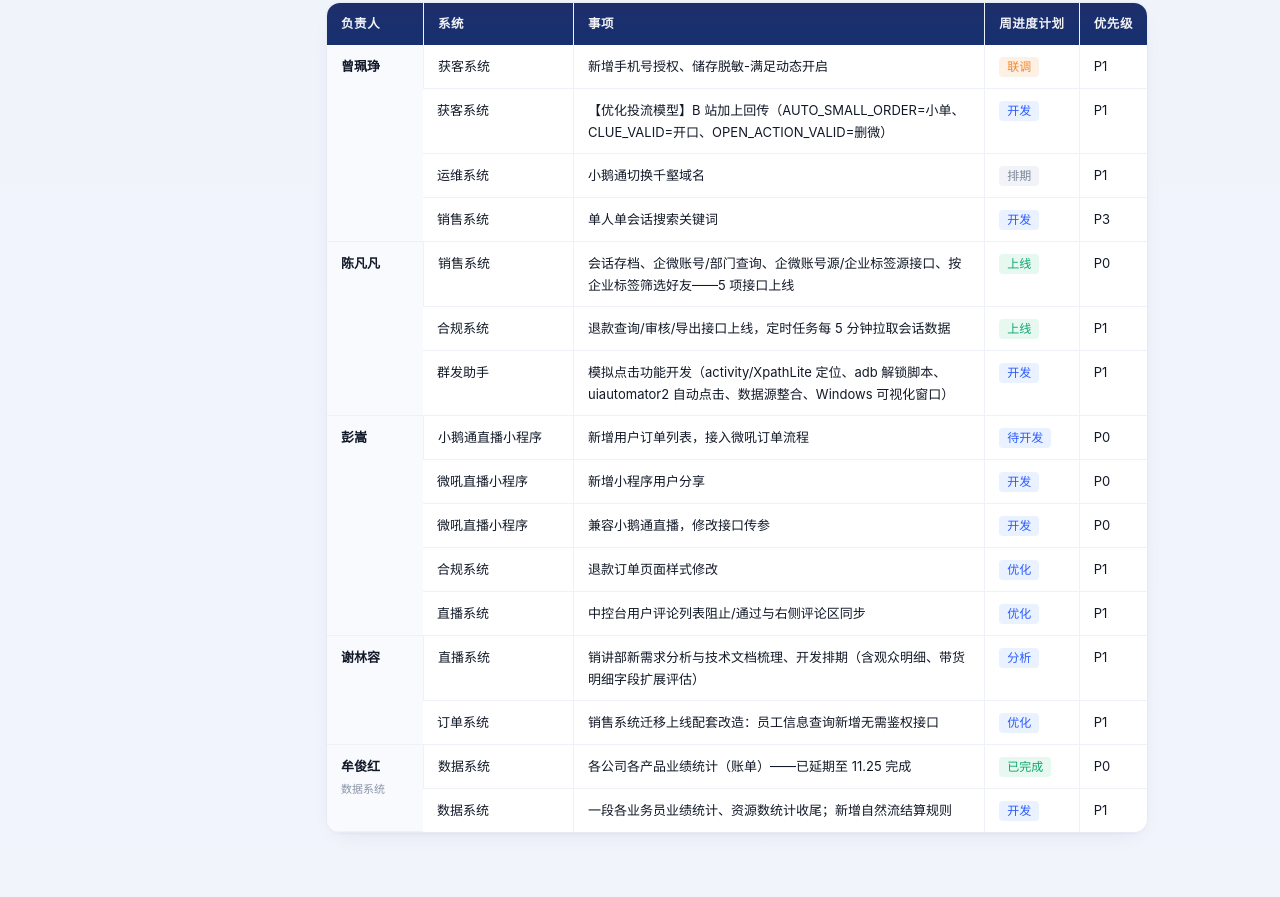
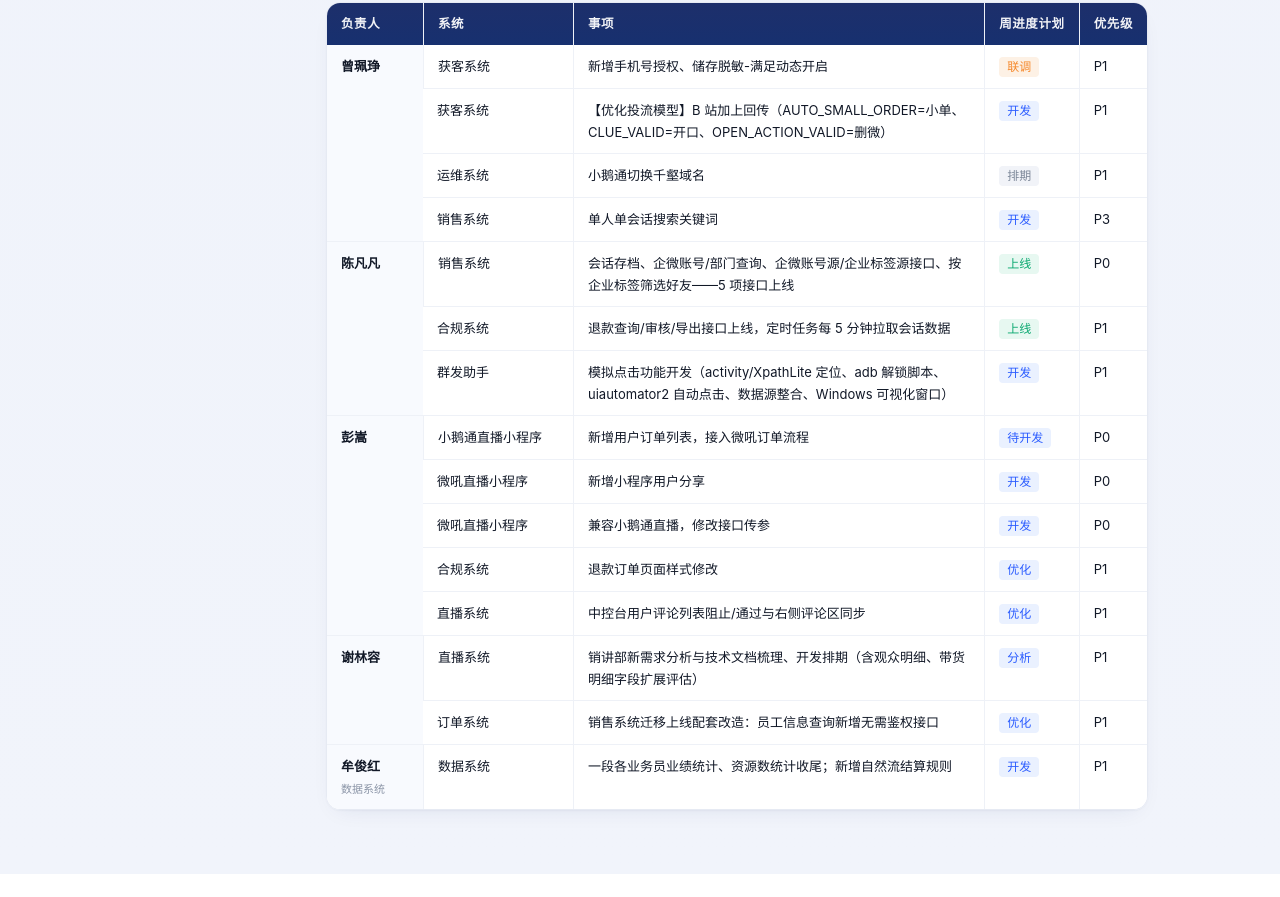
Before and after one commit to zhangxiang215/qk-yunzhou-week1123-report, a plain HTML site: page index.html in a window 1280 px wide. Shown: the part 3696-4593 px from the top of the page. After the commit the page ends 4570 px from the top, so only its background shows below. Drawn offline with Linux system fonts and the light colour scheme.

Commit message:
下周计划表删除业绩统计账单已完成行

```diff
--- a/index.html
+++ b/index.html
@@ -484,10 +484,8 @@
       </tr>
       <tr><td>订单系统</td><td>销售系统迁移上线配套改造：员工信息查询新增无需鉴权接口</td><td><span class="tag t-dev">优化</span></td><td>P1</td></tr>
       <tr>
-        <td class="sys" rowspan="2">牟俊红<br><span style="font-size:11px;color:var(--ink-3);font-weight:500;">数据系统</span></td>
-        <td>数据系统</td><td>各公司各产品业绩统计（账单）——已延期至 11.25 完成</td><td><span class="tag t-done">已完成</span></td><td>P0</td>
-      </tr>
-      <tr><td>数据系统</td><td>一段各业务员业绩统计、资源数统计收尾；新增自然流结算规则</td><td><span class="tag t-dev">开发</span></td><td>P1</td></tr>
+        <td class="sys">牟俊红<br><span style="font-size:11px;color:var(--ink-3);font-weight:500;">数据系统</span></td>
+        <td>数据系统</td><td>一段各业务员业绩统计、资源数统计收尾；新增自然流结算规则</td><td><span class="tag t-dev">开发</span></td><td>P1</td></tr>
     </tbody>
   </table>
   </div>
```
